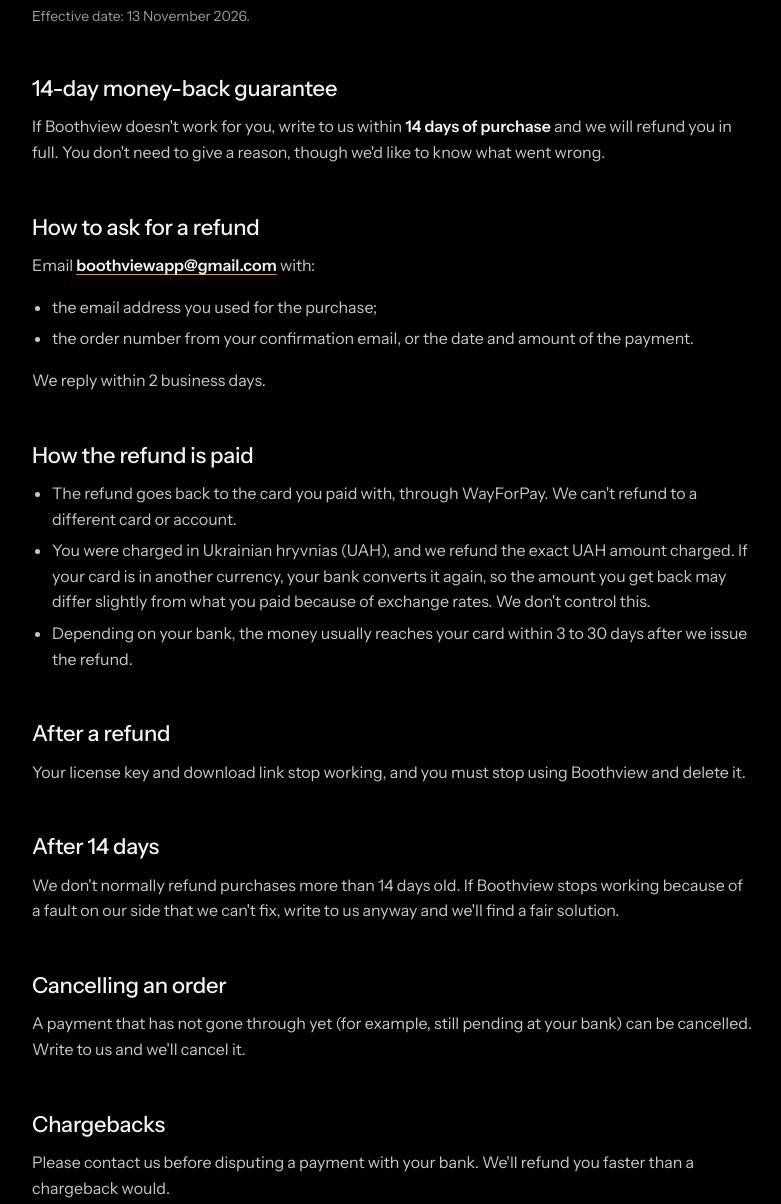
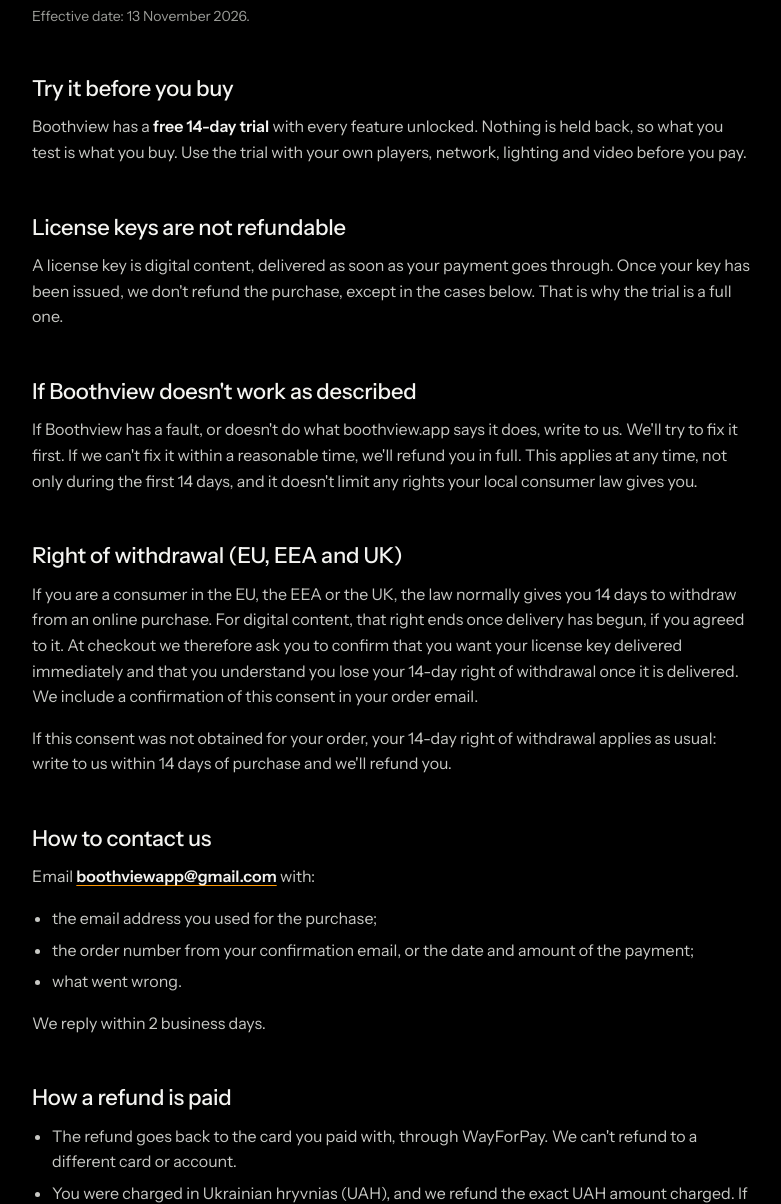
Before and after one commit to RaftTone/boothview.app, a plain HTML site: page refund/index.html in a window 1280 px wide. Shown: the part 201-1405 px from the top of the page, without its empty margins (32-813 px from the left). Drawn offline with Linux system fonts and the light colour scheme.

Commit message:
Refund policy: free 14-day trial, no refunds once key issued, EU/UK waiver
Co-Authored-By: Claude Opus 5.5 <noreply@anthropic.com>

```diff
--- a/refund/index.html
+++ b/refund/index.html
@@ -4,7 +4,7 @@
 <meta charset="utf-8">
 <meta name="viewport" content="width=device-width, initial-scale=1">
 <title>Refund Policy · Boothview</title>
-<meta name="description" content="Boothview refund policy: 14-day money-back guarantee.">
+<meta name="description" content="Boothview refund policy: free 14-day trial, license keys not refundable once issued.">
 <link rel="canonical" href="https://boothview.app/refund/">
 <link rel="icon" href="/favicon.svg" type="image/svg+xml">
 <link rel="apple-touch-icon" href="/apple-touch-icon.png">
@@ -25,18 +25,29 @@
 <h1>Refund Policy</h1>
 <p class="meta">Effective date: 13 November 2026.</p>
 
-<h2>14-day money-back guarantee</h2>
-<p>If Boothview doesn't work for you, write to us within <strong>14 days of purchase</strong> and we will refund you in full. You don't need to give a reason, though we'd like to know what went wrong.</p>
+<h2>Try it before you buy</h2>
+<p>Boothview has a <strong>free 14-day trial</strong> with every feature unlocked. Nothing is held back, so what you test is what you buy. Use the trial with your own players, network, lighting and video before you pay.</p>
 
-<h2>How to ask for a refund</h2>
+<h2>License keys are not refundable</h2>
+<p>A license key is digital content, delivered as soon as your payment goes through. Once your key has been issued, we don't refund the purchase, except in the cases below. That is why the trial is a full one.</p>
+
+<h2>If Boothview doesn't work as described</h2>
+<p>If Boothview has a fault, or doesn't do what boothview.app says it does, write to us. We'll try to fix it first. If we can't fix it within a reasonable time, we'll refund you in full. This applies at any time, not only during the first 14 days, and it doesn't limit any rights your local consumer law gives you.</p>
+
+<h2>Right of withdrawal (EU, EEA and UK)</h2>
+<p>If you are a consumer in the EU, the EEA or the UK, the law normally gives you 14 days to withdraw from an online purchase. For digital content, that right ends once delivery has begun, if you agreed to it. At checkout we therefore ask you to confirm that you want your license key delivered immediately and that you understand you lose your 14-day right of withdrawal once it is delivered. We include a confirmation of this consent in your order email.</p>
+<p>If this consent was not obtained for your order, your 14-day right of withdrawal applies as usual: write to us within 14 days of purchase and we'll refund you.</p>
+
+<h2>How to contact us</h2>
 <p>Email <strong><a href="mailto:boothviewapp@gmail.com">boothviewapp@gmail.com</a></strong> with:</p>
 <ul>
   <li>the email address you used for the purchase;</li>
-  <li>the order number from your confirmation email, or the date and amount of the payment.</li>
+  <li>the order number from your confirmation email, or the date and amount of the payment;</li>
+  <li>what went wrong.</li>
 </ul>
 <p>We reply within 2 business days.</p>
 
-<h2>How the refund is paid</h2>
+<h2>How a refund is paid</h2>
 <ul>
   <li>The refund goes back to the card you paid with, through WayForPay. We can't refund to a different card or account.</li>
   <li>You were charged in Ukrainian hryvnias (UAH), and we refund the exact UAH amount charged. If your card is in another currency, your bank converts it again, so the amount you get back may differ slightly from what you paid because of exchange rates. We don't control this.</li>
@@ -46,14 +57,11 @@
 <h2>After a refund</h2>
 <p>Your license key and download link stop working, and you must stop using Boothview and delete it.</p>
 
-<h2>After 14 days</h2>
-<p>We don't normally refund purchases more than 14 days old. If Boothview stops working because of a fault on our side that we can't fix, write to us anyway and we'll find a fair solution.</p>
-
 <h2>Cancelling an order</h2>
 <p>A payment that has not gone through yet (for example, still pending at your bank) can be cancelled. Write to us and we'll cancel it.</p>
 
 <h2>Chargebacks</h2>
-<p>Please contact us before disputing a payment with your bank. We'll refund you faster than a chargeback would.</p>
+<p>Please contact us before disputing a payment with your bank. If something is wrong, we'll sort it out faster than a chargeback would.</p>
 
 <h2>Seller</h2>
 <p>Individual Entrepreneur Stanislav Volodymyrovych Palyvoda (ФОП Паливода Станіслав Володимирович), Tax ID 3536907713, apt. 636, 5 Baltiiskyi Lane, Kyiv, 04120, Ukraine. Email: <a href="mailto:boothviewapp@gmail.com">boothviewapp@gmail.com</a>. Phone: <a href="tel:+380936762344">+380 93 676 2344</a>.</p>
```
Also changed, not shown: terms/index.html (+3 -1 lines).
